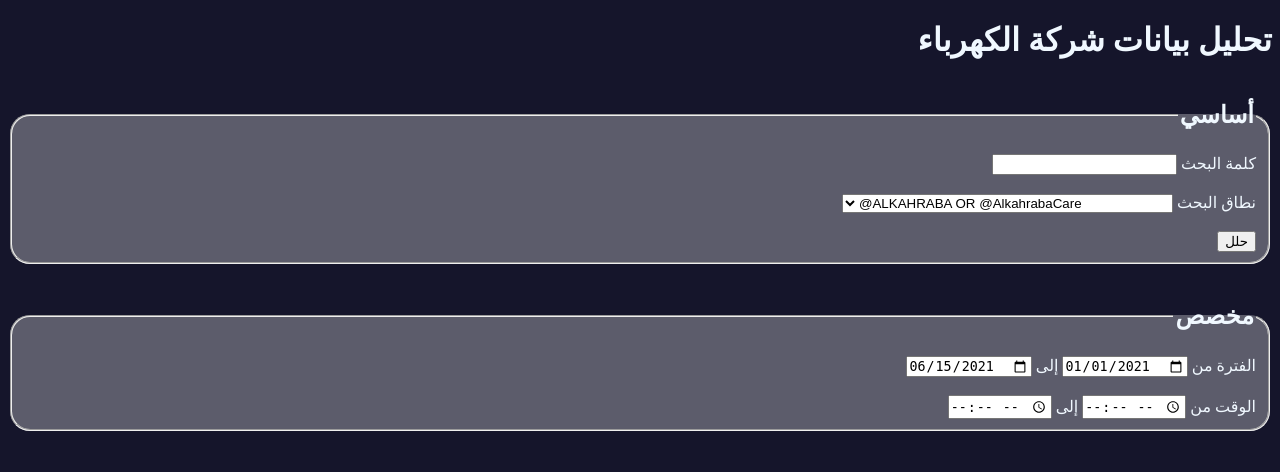
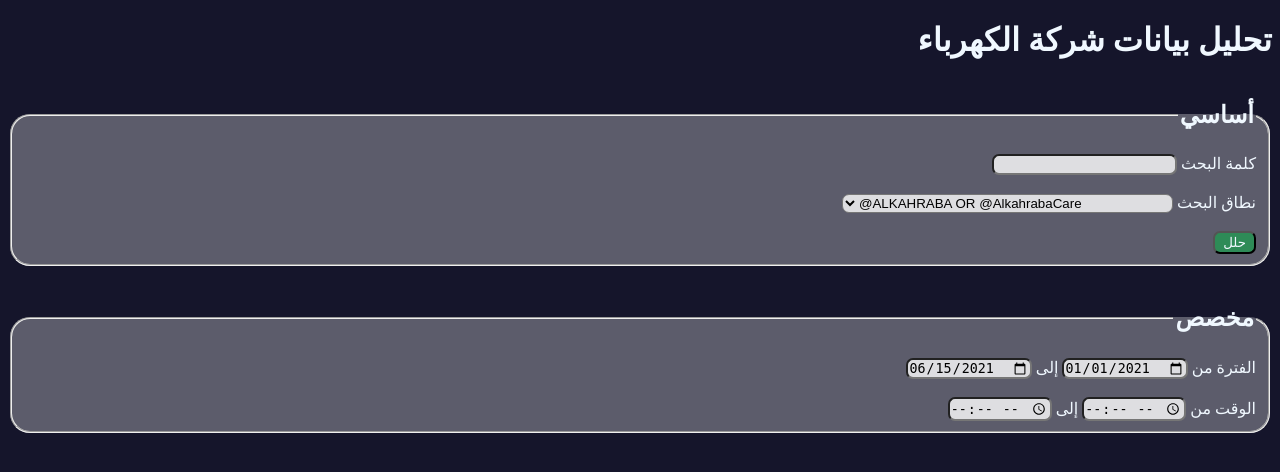
Before and after one commit to ah918/SEC_DataAnalysis, a Django app: page / in a window 1280 px wide. Shown: the top 472 px of the page. Run offline with Django 3.2, Linux system fonts and the light colour scheme.

Commit message:
Update style.css

```diff
--- a/SEC_App/static/SEC_App/style.css
+++ b/SEC_App/static/SEC_App/style.css
@@ -7,3 +7,21 @@ body {
     background-color: rgb(21, 21, 43);
     color: aliceblue;
 }
+
+input, select, button {
+    border-radius: 7px;
+    background-color: rgba(255, 255, 255, 0.8);
+}
+
+button {
+    background-color:seagreen;
+    color: aliceblue;
+    padding-left: 8px;
+    padding-right: 8px;
+    padding-top: 2px;
+    padding-bottom: 2px;
+}
+
+label {
+    color: aliceblue;
+}
```
